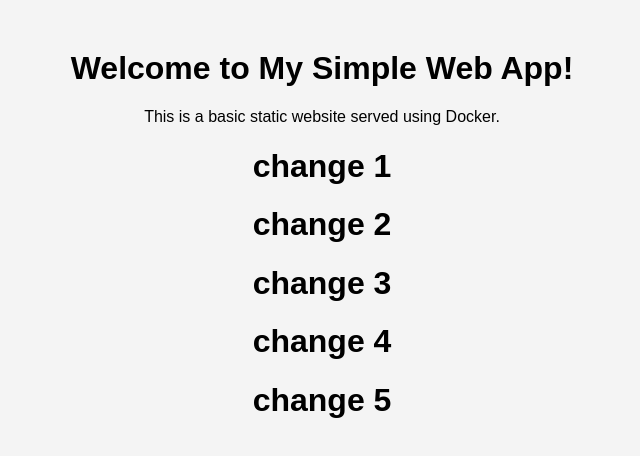
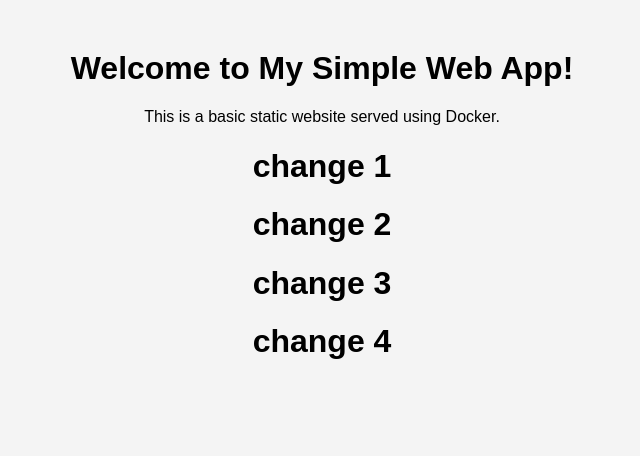
Before and after one commit to 3212harsh/html-jenkins-app, a plain HTML site: page index.html in a window 1280 px wide. Shown: the whole page, without its empty margins (318-958 px from the left). Drawn offline with Linux system fonts and the light colour scheme.

Commit message:
Update index.html

```diff
--- a/index.html
+++ b/index.html
@@ -13,7 +13,6 @@
     <h1>change 2</h1>
     <h1>change 3</h1>
     <h1>change 4</h2>
-    <h1>change 5</h2>
     <script src="script.js"></script>
 </body>
 </html>
```
